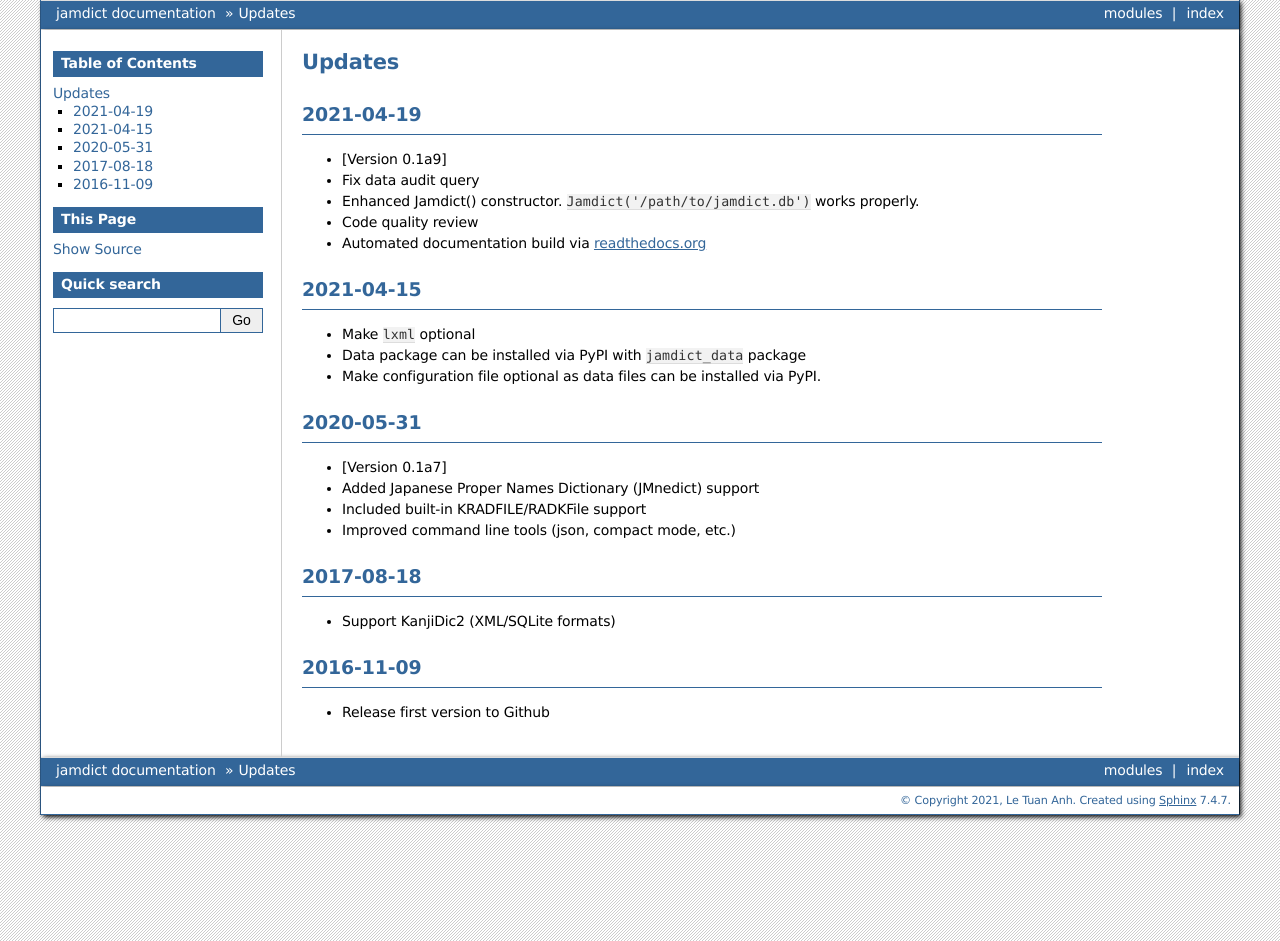
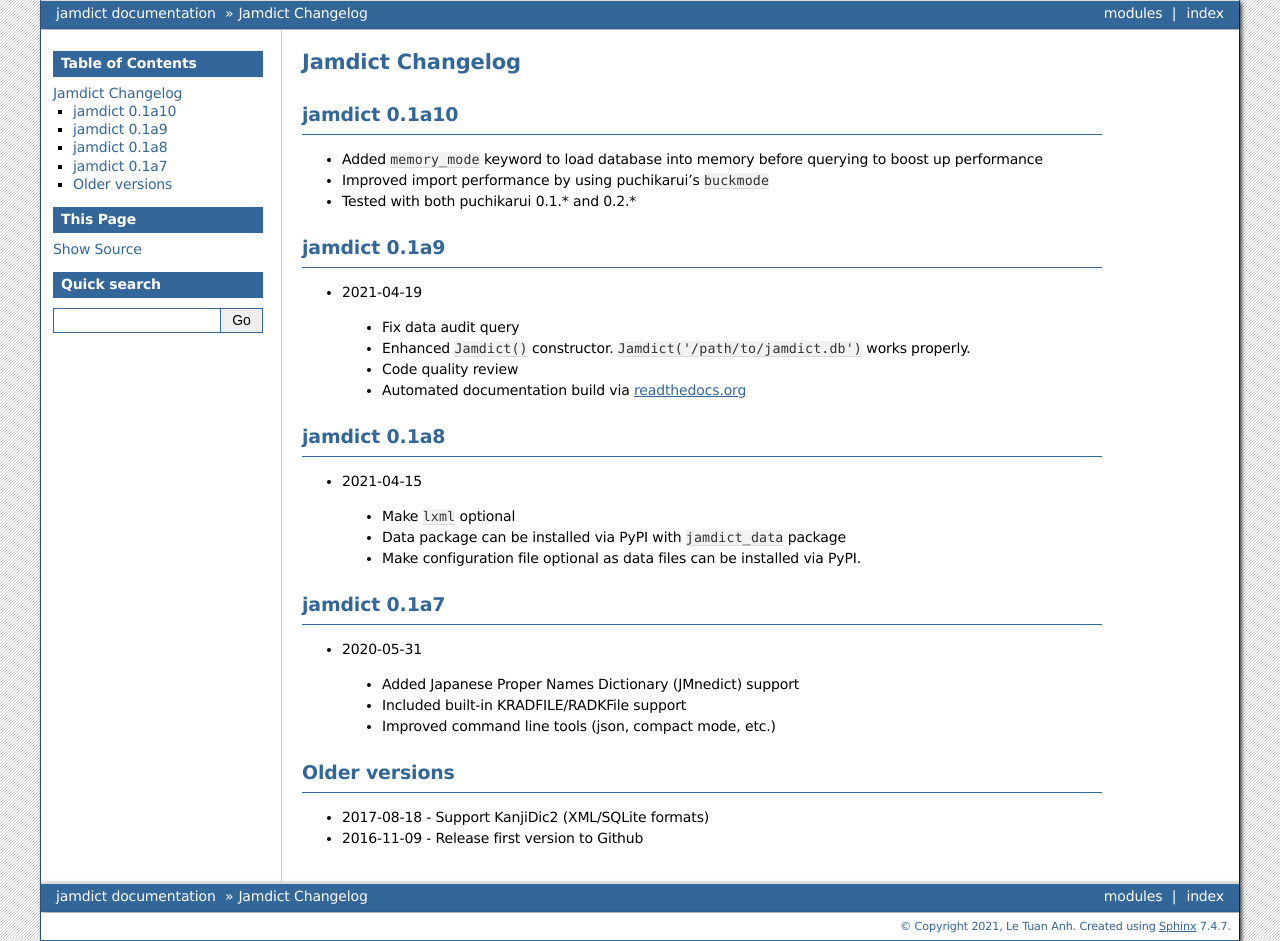
Before and after one commit to neocl/jamdict, a Sphinx documentation site: the page built from docs/updates.rst, in a window 1280 px wide. Built offline with Sphinx 7.4.7, drawn with Linux system fonts in a browser that asks for light colours.

Commit message:
Update changelog

```diff
--- a/docs/updates.rst
+++ b/docs/updates.rst
@@ -1,49 +1,46 @@
 .. _updates:
 
-Updates
-=======
+Jamdict Changelog
+=================
 
-2021-04-19
-----------
+jamdict 0.1a10
+--------------
 
--  [Version 0.1a9]
--  Fix data audit query
--  Enhanced Jamdict() constructor. ``Jamdict('/path/to/jamdict.db')``
-   works properly.
--  Code quality review
--  Automated documentation build via
-   `readthedocs.org <https://jamdict.readthedocs.io/en/latest/>`__
+- Added ``memory_mode`` keyword to load database into memory before querying to boost up performance
+- Improved import performance by using puchikarui's ``buckmode``
+- Tested with both puchikarui 0.1.* and 0.2.*
 
-.. _section-1:
+jamdict 0.1a9
+-------------
 
-2021-04-15
-----------
+-  2021-04-19
+  -  Fix data audit query
+  -  Enhanced ``Jamdict()`` constructor. ``Jamdict('/path/to/jamdict.db')``
+     works properly.
+  -  Code quality review
+  -  Automated documentation build via
+     `readthedocs.org <https://jamdict.readthedocs.io/en/latest/>`__
 
--  Make ``lxml`` optional
--  Data package can be installed via PyPI with ``jamdict_data`` package
--  Make configuration file optional as data files can be installed via
-   PyPI.
+jamdict 0.1a8
+-------------
 
-.. _section-2:
+-  2021-04-15
+  -  Make ``lxml`` optional
+  -  Data package can be installed via PyPI with ``jamdict_data`` package
+  -  Make configuration file optional as data files can be installed via PyPI.
 
-2020-05-31
-----------
+jamdict 0.1a7
+-------------
 
--  [Version 0.1a7]
--  Added Japanese Proper Names Dictionary (JMnedict) support
--  Included built-in KRADFILE/RADKFile support
--  Improved command line tools (json, compact mode, etc.)
+-  2020-05-31
+  -  Added Japanese Proper Names Dictionary (JMnedict) support
+  -  Included built-in KRADFILE/RADKFile support
+  -  Improved command line tools (json, compact mode, etc.)
 
-.. _section-3:
+Older versions
+--------------
 
-2017-08-18
-----------
-
--  Support KanjiDic2 (XML/SQLite formats)
-
-.. _section-4:
-
-2016-11-09
-----------
-
--  Release first version to Github
+- 2017-08-18
+  -  Support KanjiDic2 (XML/SQLite formats)
+- 2016-11-09
+  -  Release first version to Github
```
